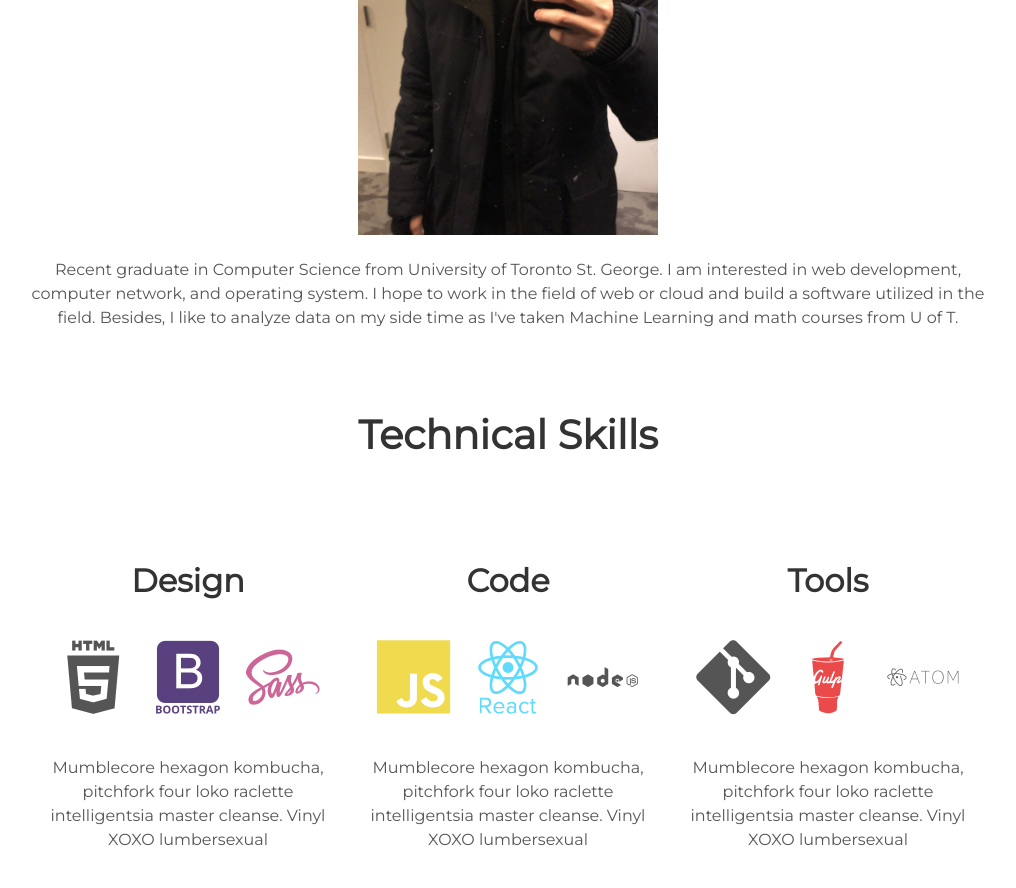
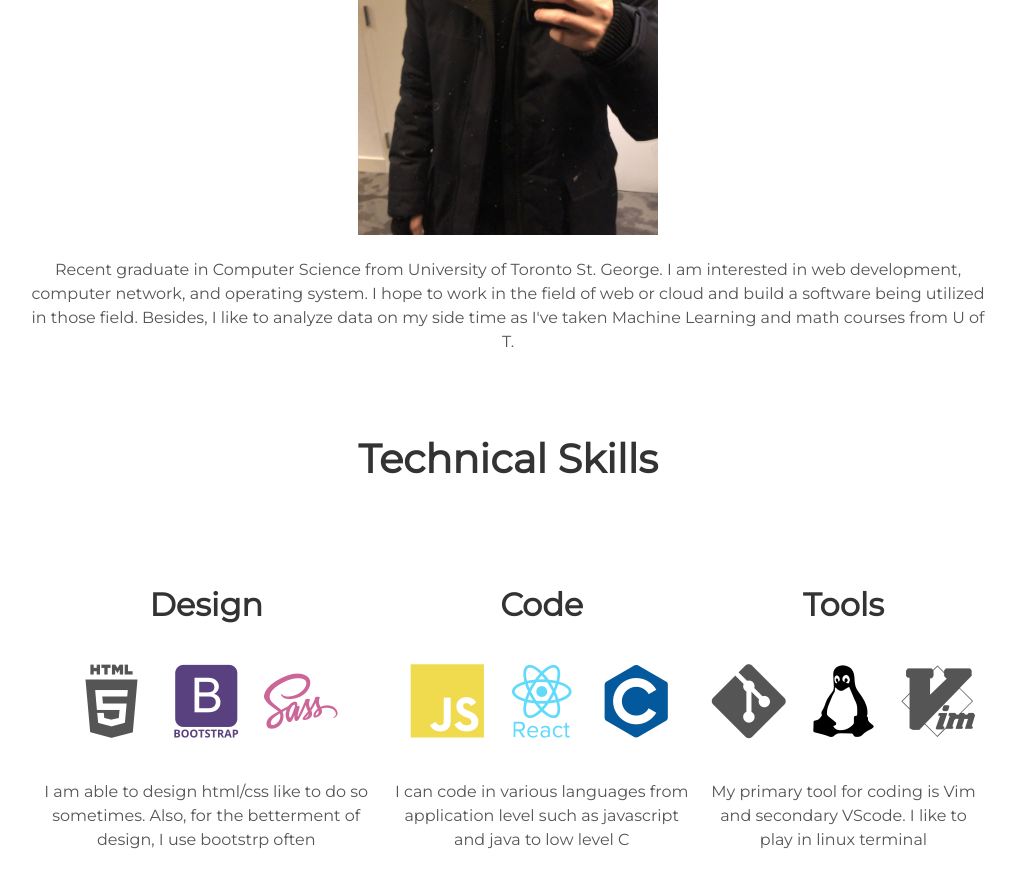
Before and after one commit to JohnPHK/my-website, a Jekyll site: the page built from index.html, in a window 1280 px wide and 900 px high, scrolled down 1222 px. Shown: the top 888 px of the window, without its empty margins (132-1148 px from the left). Built offline with Jekyll 4.4.1, drawn with Linux system fonts in a browser that asks for light colours; nearby versions of some CDN libraries; some of the changed text lies outside the part shown.

Commit message:
update website

```diff
--- a/_config.yml
+++ b/_config.yml
@@ -6,7 +6,7 @@ description: This is my personal website.
 
 # User settings
 username: John Park
-user_description: Recent graduate in Computer Science from University of Toronto St. George. I am interested in web development, computer network, and operating system. I hope to work in the field of web or cloud and build a software utilized in the field. Besides, I like to analyze data on my side time as I've taken Machine Learning and math courses from U of T.
+user_description: Recent graduate in Computer Science from University of Toronto St. George. I am interested in web development, computer network, and operating system. I hope to work in the field of web or cloud and build a software being utilized in those field. Besides, I like to analyze data on my side time as I've taken Machine Learning and math courses from U of T.
 user_title: Looking for a job as a Software Developer
 email: park.hokyun@gmail.com
 github_username: JohnPHK
--- a/_includes/projects.html
+++ b/_includes/projects.html
@@ -6,12 +6,12 @@
     <img alt="mountains" src="{{ "/assets/img/mountains.jpg" | prepend: site.baseurl }}" />
   </div>
   <div class="contents">
-    <h3> Project Title </h3>
+    <h3> Daily Planner </h3>
     <ul>
-      <li> Featured Skills</li>
+      <li> HTML/CSS, JS</li>
     </ul>
-    <p>Lorem ipsum dolor sit amet, consectetur adipisicing elit, sed do eiusmod tempor incididunt ut labore et dolore magna aliqua. Ut enim ad minim veniam, quis nostrud exercitation ullamco laboris nisi ut aliquip ex ea commodo consequat.</p>
-    <a class="project-link" href="#">Check it out</a>
+    <p> This is a website built for help manage daily schedules. Each day consist of 24 hours and you can schedule. A cicle is broken down into 24 pieces and you can fill specific part of your circle with a specific schedule and plan day ahead </p>
+    <a class="project-link" href="https://johnphk.github.io/DailyPlanners/">Check it out</a>
   </div>
 </div>
 <div class="user-projects">
@@ -19,11 +19,11 @@
     <img alt="mountains" src="{{ "/assets/img/skate.jpg" | prepend: site.baseurl }}" />
   </div>
   <div class="contents-right">
-    <h3> Project Title </h3>
+    <h3> TextYourTile </h3>
     <ul>
-      <li> Featured Skills</li>
+      <li> ReactJS ExpressJS MongoDB</li>
     </ul>
-    <p>Lorem ipsum dolor sit amet, consectetur adipisicing elit, sed do eiusmod tempor incididunt ut labore et dolore magna aliqua. Ut enim ad minim veniam, quis nostrud exercitation ullamco laboris nisi ut aliquip ex ea commodo consequat.</p>
-    <a class="project-link" href="#">Check it out</a>
+    <p> This is a MERN full stack web application with primary purpose to fill and decorate the canvas. The canvas consists of tiles and tiles can be filled with texts you write. To navigate around the canvas you can simpley click and drag. There is also, login and sign-up feature for personalization of a canvas</p>
+    <a class="project-link" href="https://textyourtile.herokuapp.com/">Check it out</a>
   </div>
 </div>
--- a/_includes/skills.html
+++ b/_includes/skills.html
@@ -7,23 +7,20 @@
     <i class="devicon-html5-plain-wordmark"></i>
     <i class="devicon-bootstrap-plain-wordmark colored"></i>
     <i class="devicon-sass-original colored"></i>
-    <p>Mumblecore hexagon kombucha, pitchfork four loko raclette intelligentsia master cleanse.
-      Vinyl XOXO lumbersexual</p>
+    <p> I am able to design html/css like to do so sometimes. Also, for the betterment of design, I use bootstrp often </p>
   </div>
   <div class="tech">
     <h2>Code</h2>
     <i class="devicon-javascript-plain colored"></i>
     <i class="devicon-react-original-wordmark colored"></i>
-    <i class="devicon-nodejs-plain-wordmark"></i>
-    <p>Mumblecore hexagon kombucha, pitchfork four loko raclette intelligentsia master cleanse.
-      Vinyl XOXO lumbersexual</p>
+    <i class="devicon-c-plain-wordmark colored"></i>
+    <p> I can code in various languages from application level such as javascript and java to low level C</p>
   </div>
   <div class="tech">
     <h2>Tools</h2>
     <i class="devicon-git-plain"></i>
-    <i class="devicon-gulp-plain colored"></i>
-    <i class="devicon-atom-original-wordmark"></i>
-    <p>Mumblecore hexagon kombucha, pitchfork four loko raclette intelligentsia master cleanse.
-      Vinyl XOXO lumbersexual</p>
+    <i class="devicon-linux-plain colored"></i>
+    <i class="devicon-vim-plain"></i>
+    <p> My primary tool for coding is Vim and secondary VScode. I like to play in linux terminal </p>
   </div>
 </div>
--- a/_layouts/default.html
+++ b/_layouts/default.html
@@ -1,5 +1,7 @@
 <!DOCTYPE html>
 <html lang="en">
+  <link rel="stylesheet" href="https://cdn.jsdelivr.net/gh/devicons/devicon@v2.14.0/devicon.min.css">
+
   {% include head.html %}
   <body>
       {% include header.html %}
```
Also changed, not shown: 1 other file.
